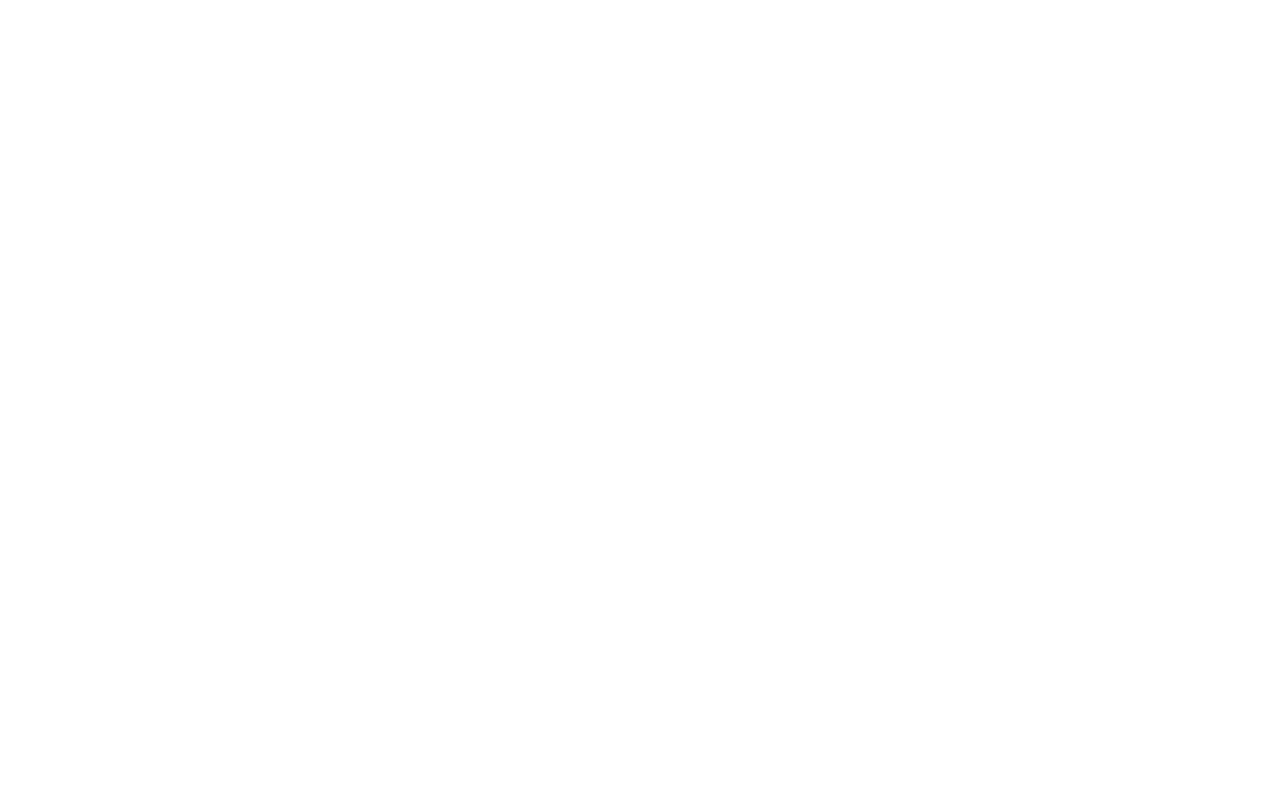
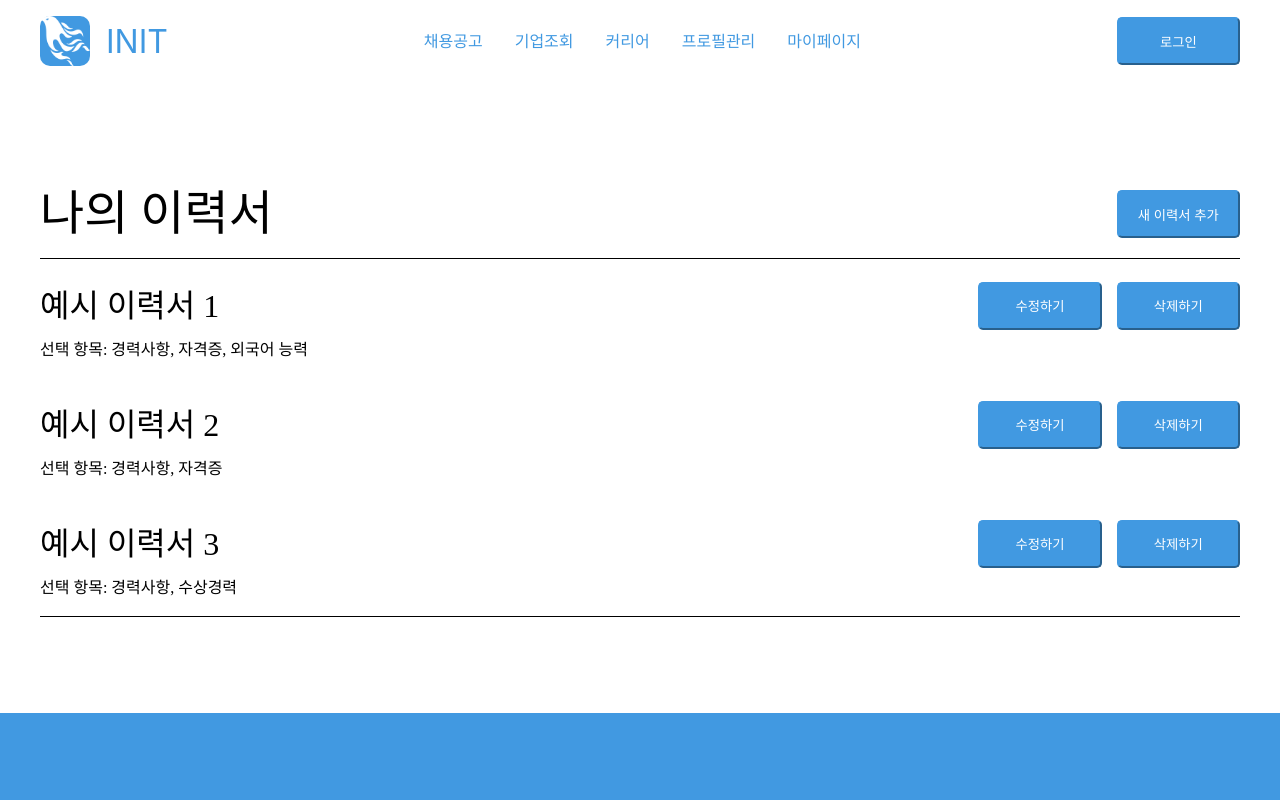
Before and after one commit to mtvsteampheonix/INITCLIENT, a React (Create React App) app: page /resume in a window 1280 px wide. Before the commit this address had no page. Shown: the top 800 px of the page. Built offline with nearby package versions, Linux system fonts and the light colour scheme.

Commit message:
Feat: 이력서 관리 페이지추가
개인회원 이력서 관리 페이지 추가

```diff
--- a/src/App.js
+++ b/src/App.js
@@ -2,6 +2,7 @@
 import './App.css';
 import Main from './pages/Main';
 import Layout from './layouts/Layout';
+import {Manage} from './pages/resume/manage';
 
 function App() {
   return (
@@ -10,6 +11,9 @@
         <Routes>
           <Route path='/' element={<Layout />}>
             <Route index element={<Main />} />
+            <Route path='resume'>
+              <Route index element={<Manage />} />
+            </Route>
           </Route>
         </Routes>
       </BrowserRouter>
--- /dev/null
+++ b/src/pages/resume/manage.js
@@ -0,0 +1,206 @@
+import styled from 'styled-components';
+import * as React from 'react';
+import Button from '@mui/material/Button';
+import Dialog from '@mui/material/Dialog';
+import DialogActions from '@mui/material/DialogActions';
+import DialogContent from '@mui/material/DialogContent';
+import DialogContentText from '@mui/material/DialogContentText';
+import DialogTitle from '@mui/material/DialogTitle';
+
+const OutletContainer = styled.div`
+  display: flex;
+  flex-direction: row;
+  justify-content: center;
+  align-items: center;
+  margin-bottom: 96px;
+  margin-top: 96px;
+
+  width: 100%;
+  min-width: 1200px;
+`;
+
+const ResumeMainContainer = styled.div`
+  display: flex;
+  flex-direction: column;
+  justify-content: center;
+  align-items: center;
+  padding: 0px;
+  gap: 8px;
+
+  width: 100%;
+  max-width: 1200px;
+  height: fit-content;
+`;
+
+const ResumeContainer = styled.div`
+  display: flex;
+  flex-direction: row;
+  justify-content: space-between;
+  align-items: center;
+  gap: 16px;
+
+  width: 100%;
+  max-width: 1200px;
+  height: 72px;
+`;
+const ResumeHeaderText = styled.div`
+  font-family: 'Inder';
+  font-style: normal;
+  font-weight: 400;
+  font-size: 48px;
+  line-height: 100%;
+  color: black;
+`;
+const StyledButton = styled.button`
+  width: 123.29px;
+  height: 48px;
+  background: #4199e1;
+  border-radius: 5px;
+  color: white;
+  border-color: #4199e1;
+`;
+
+const ResumeList = styled.div`
+  display: flex;
+  flex-direction: column;
+  align-items: center;
+  width: 100%;
+  max-width: 1200px;
+
+  border-width: 1px 0px;
+  border-style: solid;
+  border-color: #000000;
+`;
+
+const ResumeCard = styled.div`
+  display: flex;
+  flex-direction: column;
+  justify-content: center;
+  align-items: center;
+  margin-top: 10px;
+
+  width: 100%;
+  height: 109px;
+  background: #ffffff;
+`;
+
+const ResumeCardContainer = styled.div`
+  display: flex;
+  flex-direction: row;
+  justify-content: space-between;
+  align-items: center;
+  padding: 0px;
+  gap: 24px;
+
+  width: 100%;
+  height: 73px;
+`;
+
+const ResumeCardText = styled.div`
+  font-family: 'Inder';
+  font-style: normal;
+  font-weight: 400;
+  font-size: 32px;
+  line-height: 100%;
+`;
+
+const ResumeCardButtonContainer = styled.div`
+  display: flex;
+  flex-direction: row;
+  gap: 15px;
+`;
+
+const ResumeCardDetailContainer = styled.div`
+  display: flex;
+  flex-direction: row;
+  align-items: flex-start;
+  gap: 10px;
+
+  width: 100%;
+  height: 36px;
+
+  background: #ffffff;
+`;
+
+const ResumeCardDetailContainerText = styled.div`
+  height: 16px;
+  font-family: 'Inder';
+  font-style: normal;
+  font-weight: 400;
+  font-size: 16px;
+  line-height: 100%;
+`;
+
+export function Manage() {
+  const [open, setOpen] = React.useState(false);
+
+  const handleClickOpen = () => {
+    setOpen(true);
+  };
+
+  const handleClose = () => {
+    setOpen(false);
+  };
+
+  const createResumeCard = (cardNumber, selectCategory) => {
+    return (
+      <ResumeCard>
+        <ResumeCardContainer>
+          <ResumeCardText>예시 이력서 {cardNumber}</ResumeCardText>
+          <ResumeCardButtonContainer>
+            <StyledButton>수정하기</StyledButton>
+            <div>
+              <StyledButton onClick={handleClickOpen}>삭제하기</StyledButton>
+              <Dialog
+                open={open}
+                onClose={handleClose}
+                aria-labelledby='alert-dialog-title'
+                aria-describedby='alert-dialog-description'
+              >
+                <DialogTitle id='alert-dialog-title'>
+                  {'삭제하시겠습니까?'}
+                </DialogTitle>
+                <DialogContent>
+                  <DialogContentText id='alert-dialog-description'>
+                    삭제하려는 이력서가 기본 이력서라면 가장 위에 있는 이력서가
+                    대표 이력서로 설정됩니다.
+                  </DialogContentText>
+                </DialogContent>
+                <DialogActions>
+                  <Button onClick={handleClose}>예</Button>
+                  <Button onClick={handleClose} autoFocus>
+                    아니오
+                  </Button>
+                </DialogActions>
+              </Dialog>
+            </div>
+          </ResumeCardButtonContainer>
+        </ResumeCardContainer>
+        <ResumeCardDetailContainer>
+          <ResumeCardDetailContainerText>
+            선택 항목: {selectCategory}
+          </ResumeCardDetailContainerText>
+        </ResumeCardDetailContainer>
+      </ResumeCard>
+    );
+  };
+
+  const selectCategory = '경력사항, 자격증, 외국어 능력';
+  const cardNumber = 3;
+
+  return (
+    <OutletContainer>
+      <ResumeMainContainer>
+        <ResumeContainer>
+          <ResumeHeaderText>나의 이력서</ResumeHeaderText>
+          <StyledButton>새 이력서 추가</StyledButton>
+        </ResumeContainer>
+        <ResumeList>
+          {createResumeCard(1, '경력사항, 자격증, 외국어 능력')}
+          {createResumeCard(2, '경력사항, 자격증')}
+          {createResumeCard(3, '경력사항, 수상경력')}
+        </ResumeList>
+      </ResumeMainContainer>
+    </OutletContainer>
+  );
+}
```
